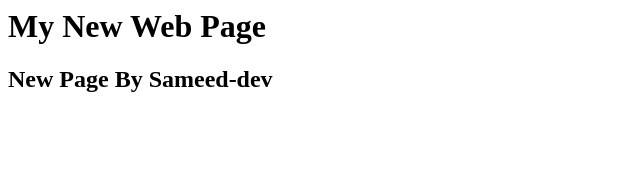
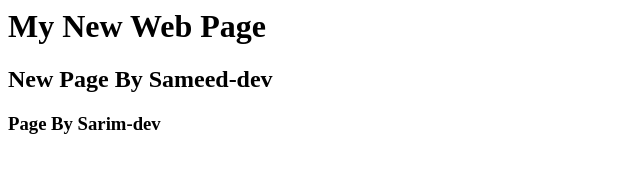
Before and after one commit to adilsarim/project, a plain HTML site: page index.html in a window 1280 px wide. Shown: the whole page, without its empty margins (0-640 px from the left). Drawn offline with Linux system fonts and the light colour scheme.

Commit message:
committed by sarim-dev

```diff
--- a/index.html
+++ b/index.html
@@ -1,4 +1,5 @@
 <html>
 <h1> My New Web Page </h1>
 <h2> New Page By Sameed-dev </h2>
+<h3> Page By Sarim-dev </h3>
 </html>
```
Also changed, not shown: saif.txt (added).
